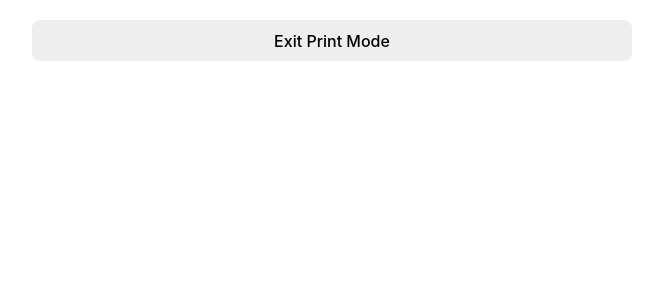
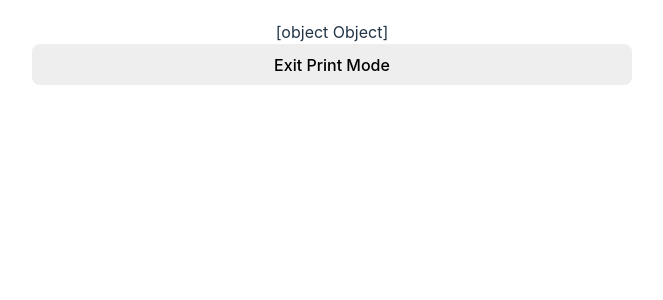
Before and after one commit to wangbertha/cv-application, a React (Vite) app: page / in a window 1280 px wide. Both pictures are taken after a click on the button "View Print Mode". Shown: the top 300 px of the page, without its empty margins (308-971 px from the left). Built offline with nearby package versions, Linux system fonts and the light colour scheme.

Commit message:
Lift generalInfo to App and send to PrintPage

```diff
--- a/src/App.jsx
+++ b/src/App.jsx
@@ -1,19 +1,28 @@
 import GeneralInfo from './components/GeneralInfo';
 import Section from './components/Section';
 import PrintPage from './components/PrintPage';
-import { generalInfoEntryStructure, educationInfoStructure, workExperienceInfoStructure } from './assets/infoStructure';
+import { generalInfoStructure, educationInfoStructure, workExperienceInfoStructure } from './assets/infoStructure';
 import './App.css';
 import { useState } from 'react';
 
 function App() {
+  const [generalInfo, setGeneralInfo] = useState(generalInfoStructure)
   const [printMode, setPrintMode] = useState(false)
+
+  function updateGeneralInfo(entry) {
+    setGeneralInfo(entry)
+  }
+
+  function handleGeneralInfoDelete() {
+    setGeneralInfo(generalInfoStructure);
+  }
 
   return (
     <>
       {!printMode
         ? <div className='input-mode'>
             <h1>CV Application</h1>
-            <GeneralInfo infoStructure={generalInfoEntryStructure} />
+            <GeneralInfo generalInfo={generalInfo} updateGeneralInfo={updateGeneralInfo} handleGeneralInfoDelete={handleGeneralInfoDelete} />
             <Section infoStructure={educationInfoStructure} title='Education' />
             <Section infoStructure={workExperienceInfoStructure} title='Work Experience' />
             <div className="action-btns">
@@ -23,7 +32,7 @@ function App() {
             <a className='favicon-credits' href="https://www.flaticon.com/free-icons/portfolio" title="portfolio icons">Portfolio icons (favicon) created by Freepik - Flaticon</a>
           </div>
         : <div className='print-mode'>
-            <PrintPage />
+            <PrintPage generalInfo={generalInfo} />
             <div className="action-btns">
               <button onClick={() => setPrintMode(false)}>Exit Print Mode</button>
             </div>
--- a/src/assets/infoStructure.jsx
+++ b/src/assets/infoStructure.jsx
@@ -1,6 +1,6 @@
 import  { v4 as uuidv4 } from 'uuid';
 
-const generalInfoEntryStructure = {
+const generalInfoStructure = {
     meta: {
     id: uuidv4(),
     isEditing: true
@@ -84,4 +84,4 @@ const workExperienceInfoStructure = {
     }
 }
 
-export { generalInfoEntryStructure, educationInfoStructure, workExperienceInfoStructure };
+export { generalInfoStructure, educationInfoStructure, workExperienceInfoStructure };
--- a/src/components/GeneralInfo.jsx
+++ b/src/components/GeneralInfo.jsx
@@ -1,24 +1,17 @@
-import React, { useState } from 'react'
+import React from 'react'
 import Entry from './Entry';
 
-const GeneralInfo = ({ infoStructure }) => {
-    const [entry, setEntry] = useState(infoStructure)
-
+const GeneralInfo = ({ generalInfo, updateGeneralInfo, handleGeneralInfoDelete }) => {
     function handleSectionSave(submittedEntry) {
       const tempEntry = JSON.parse(JSON.stringify(submittedEntry));
-      tempEntry.meta.isEditing = false;
-      setEntry(tempEntry);
-    }
-
-    function handleSectionDelete() {
-      setEntry(infoStructure);
+      updateGeneralInfo(tempEntry);
     }
 
   return (
     <div className='section'>
       <h2>General Information</h2>
       <div>
-        <Entry entry={entry} handleSectionSave={handleSectionSave} handleSectionDelete={handleSectionDelete} />
+        <Entry entry={generalInfo} handleSectionSave={handleSectionSave} handleSectionDelete={handleGeneralInfoDelete} />
       </div>
     </div>
   )
--- a/src/components/PrintPage.jsx
+++ b/src/components/PrintPage.jsx
@@ -1,9 +1,9 @@
 import React from 'react'
 
-const PrintPage = () => {
+const PrintPage = ({ generalInfo }) => {
   return (
     <div>
-
+        {generalInfo.toString()}
     </div>
   )
 }
```
